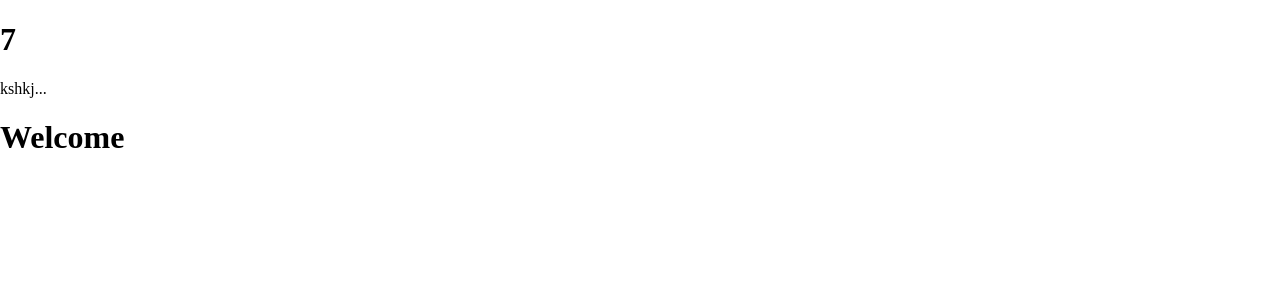
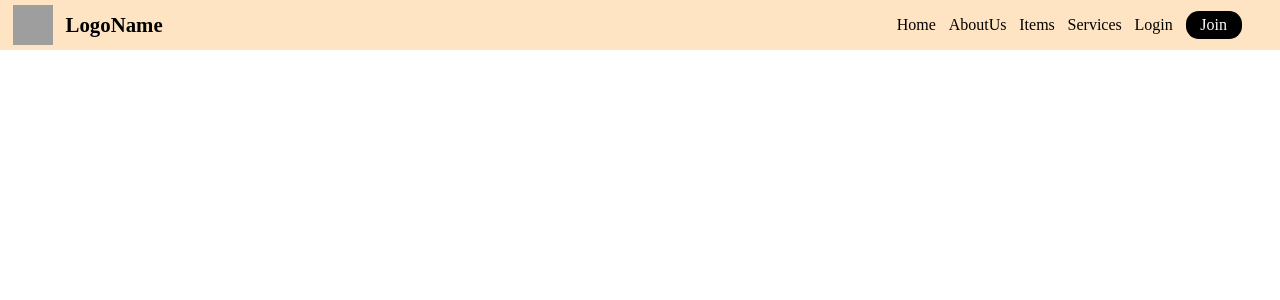
Before and after one commit to ShadmanKhan10/learn-react-here, a React (Vite) app in the folder learn-react-here/: page / in a window 1280 px wide. Shown: the top 300 px of the page. Built offline with nearby package versions, Linux system fonts and the light colour scheme; grey boxes are pictures that could not be loaded.

Commit message:
Made a navbar for wide screen devices

```diff
--- a/learn-react-here/src/App.jsx
+++ b/learn-react-here/src/App.jsx
@@ -1,13 +1,11 @@
 import React from "react";
 import "./App.css";
-import Practice1 from "./Components/Practice1";
-import Practice2 from "./Components/Practice2";
+import Navbar from "./Components/Navbar";
 
 function App() {
   return (
     <>
-      <Practice1 />
-      <Practice2 display={true} />
+      <Navbar />
     </>
   );
 }
--- /dev/null
+++ b/learn-react-here/src/Components/Navbar.css
@@ -0,0 +1,55 @@
+.nav-container {
+  /* border: 2px solid black; */
+  background-color: bisque;
+  display: flex;
+  justify-content: space-between;
+  align-items: center;
+  height: 50px;
+}
+
+.logo-container {
+  /* border: 2px solid black; */
+  display: flex;
+  justify-content: center;
+  align-items: center;
+  height: 100%;
+}
+
+.logo {
+  height: 40px;
+  width: 40px;
+  margin: 0vw 1vw;
+}
+
+.logo-name {
+  font-size: 1.3rem;
+}
+
+.menu-lists {
+  /* border: 2px solid green; */
+  /* padding: 2vw; */
+  height: 100%;
+  display: flex;
+  justify-content: center;
+  align-items: center;
+  margin-right: 2vw;
+}
+.menu {
+  margin-left: 1vw;
+  cursor: pointer;
+}
+.join-span {
+  display: flex;
+  justify-content: center;
+  align-items: center;
+  margin-left: 1vw;
+  margin-right: 1vw;
+  background-color: black;
+  color: white;
+  /* min-width: 5vw; */
+  width: 3.5rem;
+  padding: 0.3rem;
+  border-radius: 1vw;
+  text-align: center;
+  cursor: pointer;
+}
--- /dev/null
+++ b/learn-react-here/src/Components/Navbar.jsx
@@ -0,0 +1,27 @@
+import React from "react";
+import "./Navbar.css";
+
+export default function Navbar() {
+  return (
+    <div>
+      <div className="nav-container">
+        <div className="logo-container">
+          <img
+            src="https://cdn-icons-png.flaticon.com/512/60/60736.png"
+            className="logo"
+            alt="logo"
+          />
+          <h1 className="logo-name">LogoName</h1>
+        </div>
+        <div className="menu-lists">
+          <div className="menu">Home</div>
+          <div className="menu">AboutUs</div>
+          <div className="menu">Items</div>
+          <div className="menu">Services</div>
+          <div className="menu">Login</div>
+          <span className="join-span">Join</span>
+        </div>
+      </div>
+    </div>
+  );
+}
--- a/learn-react-here/src/Components/Practice1.jsx
+++ /dev/null
@@ -1,29 +0,0 @@
-import React, { useState, useEffect } from "react";
-
-export default function Practice1() {
-  const [clock, setClock] = useState(0);
-  const word =
-    "kshkjhksjhkjhjshkjhjkhjkhskjhkjshdkjfhkjshfkjshfkjhkjshkjhsdkjhkjhkjdhk";
-
-  useEffect(() => {
-    const interval = setInterval(() => {
-      setClock((prevClock) => {
-        if (prevClock >= 19) {
-          // Check if the clock has reached 20
-          clearInterval(interval); // Stop the interval
-          return prevClock; // Return the same value to stop incrementing
-        }
-        return prevClock + 1; // Increment clock
-      });
-    }, 1000);
-
-    return () => clearInterval(interval); // Cleanup the interval on unmount
-  }, []); // Empty dependency array so this runs only once
-
-  return (
-    <div>
-      <h1>{clock}</h1>
-      {word.length > 5 ? <p>{word.substring(0, 5)}...</p> : <p>{word}</p>}
-    </div>
-  );
-}
--- a/learn-react-here/src/Components/Practice2.jsx
+++ /dev/null
@@ -1,5 +0,0 @@
-import React from "react";
-
-export default function Practice2({ display }) {
-  return <div>{display ? <h1>Welcome</h1> : <h1>Login to Enter</h1>}</div>;
-}
```
